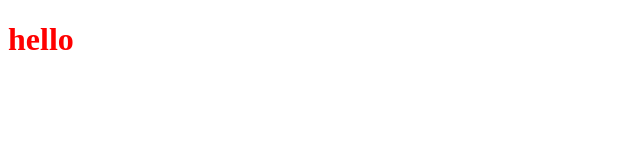
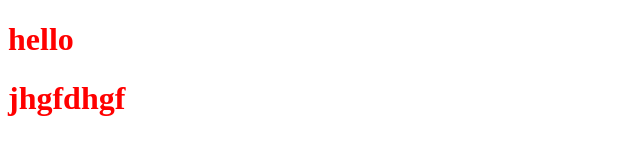
Before and after one commit to nisha-noor/portfolio-repo, a plain HTML site: page index.html in a window 1280 px wide. Shown: the whole page, without its empty margins (0-640 px from the left). Drawn offline with Linux system fonts and the light colour scheme.

Commit message:
heading added

```diff
--- a/index.html
+++ b/index.html
@@ -8,5 +8,6 @@
 </head>
 <body>
     <h1>hello</h1>
+    <h1>jhgfdhgf</h1>
 </body>
 </html>
```
